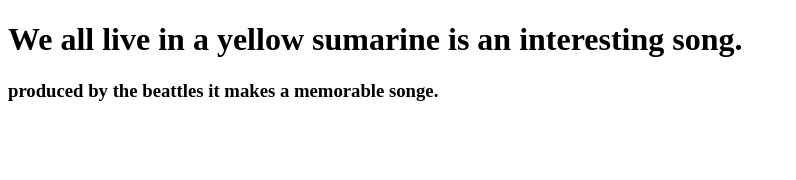
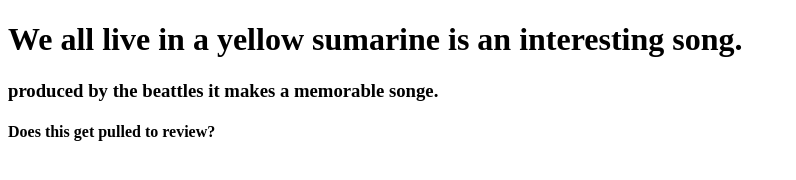
Before and after one commit to mms42/MonicaThursday, a plain HTML site: page weallliveinayellowsumarine.html in a window 1280 px wide. Shown: the whole page, without its empty margins (0-796 px from the left). Drawn offline with Linux system fonts and the light colour scheme.

Commit message:
doesthisgetreviewed

```diff
--- a/weallliveinayellowsumarine.html
+++ b/weallliveinayellowsumarine.html
@@ -10,5 +10,7 @@
 
     <h1>We all live in a yellow sumarine is an interesting song.</h1>
 <h3> produced by the beattles it makes a memorable songe.</h3>
+
+<h4> Does this get pulled to review?</h4>
 </body>
 </html>
```
